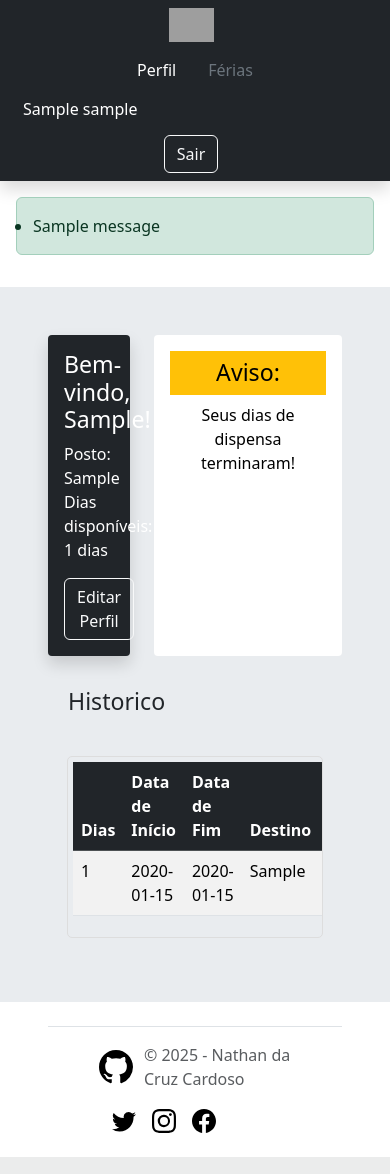
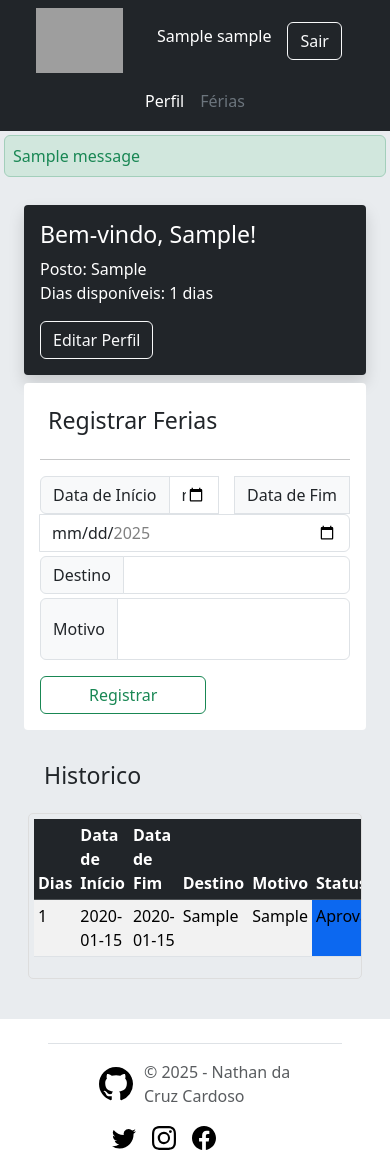
Before and after one commit to NathanCruzOficial/gestor-de-ferias, a Flask app: page /user/ in a window 390 px wide. Run offline with Flask 3, Linux system fonts and the light colour scheme; a user stored in the database is signed in; tables that the repository leaves empty hold one stand-in row (values such as "Sample post"); one stand-in notice (Sample message) is shown; grey boxes are pictures that could not be loaded.

Commit message:
update : responsividade melhorada

```diff
--- a/app/__init__.py
+++ b/app/__init__.py
@@ -20,6 +20,7 @@
 
 
 from app.controllers import home
+from app.controllers import db_mannager
 from app.models import tables
 
 # Definindo o comando CLI para migrações
--- a/app/controllers/home.py
+++ b/app/controllers/home.py
@@ -2,7 +2,6 @@
 from app.models.tables import User
 from app.routes.user import user_bp
 from app.routes.auth import auth_bp
-
 
 app.register_blueprint(user_bp, url_prefix='/user')
 app.register_blueprint(auth_bp, url_prefix='/')
--- a/app/routes/auth.py
+++ b/app/routes/auth.py
@@ -1,15 +1,16 @@
-from app.controllers.crud import create_admin
 from app.models.tables import User
 from flask import Blueprint, render_template, redirect, url_for, flash
 from flask_login import login_user
 from app.models.forms import LoginForm
 
 
+
+
+
 auth_bp = Blueprint('auth', __name__)
 
 @auth_bp.route('/', methods=['GET', 'POST'])
 def login():
-    create_admin()
     form = LoginForm()
     if form.validate_on_submit():
         username = str(form.username.data)
--- a/app/templates/auth/login.html
+++ b/app/templates/auth/login.html
@@ -3,7 +3,7 @@
 {% block title %}Login - Sistema de Férias{% endblock %}
 
 {% block content %}
-  <div class="col-3 m-auto p-2">
+  <div class="col-lg-4 col-md-5 col-6 m-auto p-2">
 
     <!-- formulário -->
     <form action="{{ url_for('auth.login') }}" method="post">
@@ -16,7 +16,7 @@
 
       <!-- username -->
       <div class="form-floating">
-        {{ form.username(class="form-control", _name="username", id="username", placeholder="Usuário") }}
+        {{ form.username(class="form-control text-uppercase", _name="username", id="username", placeholder="Usuário") }}
         <label for="username">Usuário</label>
 
 
--- a/app/templates/layouts/base.html
+++ b/app/templates/layouts/base.html
@@ -17,26 +17,14 @@
     {% endblock %}
 
 </head>
-    <body>
+    <body class="container-fluid m-0 p-0">
 
         {% include "shared/header.html" %}
 
-
-        <!-- menssagem de aviso -->
-        {% with messages = get_flashed_messages(with_categories=True) %}
-        {% if messages %}
-            <ul class="flashes p-3 m-0">
-                {% for category, message in messages %}
-                    <div class="alert alert-{{ category }}" role="alert">
-                        <li>{{ message }}</li>
-                    </div>
-                {% endfor %}
-            </ul>
-        {% endif %}
-        {% endwith %}
+        {% include "shared/flashes.html" %}
 
 
-        <div class="bg-body-secondary p-5">
+        <div class="bg-body-secondary p-4 mt-0">
         {% block content %}{% endblock %}
         </div>
 
--- a/app/templates/layouts/navbar.html
+++ b/app/templates/layouts/navbar.html
@@ -1,13 +1,13 @@
-<ul class="nav nav-underline col-12 col-lg-auto me-lg-auto mb-2 px-3 justify-content-center mb-md-0">
-  <li><a href="{{ url_for('user.home') }}" class="nav-link px-2 {% if request.endpoint == 'user.home' %}text-white{% else %}text-secondary{% endif %}">Perfil</a></li>
-  <li><a href="{{ url_for('user.ferias') }}" class="nav-link px-2 {% if request.endpoint == 'user.historico' %}text-white{% else %}text-secondary{% endif %}">Férias</a></li>
+<ul class="nav nav-underline mb-2 justify-content-md-start justify-content-center pe-auto">
+  <li><a href="{{ url_for('user.home') }}" class="nav-link {% if request.endpoint == 'user.home' %}text-white{% else %}text-secondary{% endif %}">Perfil</a></li>
+  <li><a href="{{ url_for('user.ferias') }}" class="nav-link {% if request.endpoint == 'user.historico' %}text-white{% else %}text-secondary{% endif %}">Férias</a></li>
 
   {% if current_user.nivel >= 2 %}
-      <li><a href="{{ url_for('user.imprimir') }}" class="nav-link px-2 {% if request.endpoint == 'user.imprimir' %}text-white{% else %}text-secondary{% endif %}">Imprimir</a></li>
+      <li><a href="{{ url_for('user.imprimir') }}" class="nav-link {% if request.endpoint == 'user.imprimir' %}text-white{% else %}text-secondary{% endif %}">Imprimir</a></li>
   {% endif %}
 
   {% if current_user.nivel >= 3 %}
-      <li><a href="{{ url_for('user.register') }}" class="nav-link px-2 {% if request.endpoint == 'user.register' %}text-white{% else %}text-secondary{% endif %}">Registrador</a></li>
-      <li><a href="{{ url_for('user.config') }}" class="nav-link px-2 {% if request.endpoint == 'user.config' %}text-white{% else %}text-secondary{% endif %}">Configurações</a></li>
+      <li><a href="{{ url_for('user.register') }}" class="nav-link {% if request.endpoint == 'user.register' %}text-white{% else %}text-secondary{% endif %}">Registrador</a></li>
+      <li><a href="{{ url_for('user.config') }}" class="nav-link {% if request.endpoint == 'user.config' %}text-white{% else %}text-secondary{% endif %}">Configurações</a></li>
   {% endif %}
 </ul>
--- /dev/null
+++ b/app/templates/shared/flashes.html
@@ -0,0 +1,12 @@
+<!-- menssagem de aviso -->
+{% with messages = get_flashed_messages(with_categories=True) %}
+<div class=" bg-body-secondary p-1 m-0">
+    {% if messages %}
+        {% for category, message in messages %}
+            <div class="alert alert-{{ category }} m-0 p-2 " role="alert">
+                <label class=" text-{{ category }}">{{ message }}</label>
+            </div>
+        {% endfor %}
+    {% endif %}
+</div>
+{% endwith %}
--- a/app/templates/shared/header.html
+++ b/app/templates/shared/header.html
@@ -24,25 +24,27 @@
   </symbol>
 </svg>
 
-<main>
-    <header class="p-2 text-bg-dark shadow">
-        <div class="container">
-          <div class="d-flex flex-wrap align-items-center justify-content-center justify-content-lg-start">
-            <a href="/" class="d-flex align-items-center mb-2 mb-lg-0 text-white text-decoration-none">
-              <img class="bi me-2" src="https://www.9bdainfmtz.eb.mil.br/images/headers/logo.png" alt="" width="45" height="auto">
+<header class="text-bg-dark shadow">
+  <div class="container-fluid">
+    <div class="row mx-3 align-items-center">
+      <div class="col-1 p-2 order-1">
+        <a href="/" class="bg-danger">
+          <img class="bi" src="https://www.9bdainfmtz.eb.mil.br/images/headers/logo.png" alt="" width="auto" height="65">
         </a>
+      </div>
 
       {% if current_user.is_authenticated %}
+      <div class="col-12 col-md-8 order-md-3 order-4 ">
+        {% include 'layouts/navbar.html' %}
+      </div>
 
-              {% include 'layouts/navbar.html' %}
+      <div class="col-md-3 col-11 hstack order-3 accordion justify-content-end">
+        <h6 class="me-3" role="search">{{ current_user.posto_grad + " " + current_user.username }}</h6>
 
-              <h6 class="col-12 col-lg-auto mb-3 mb-lg-0 me-lg-3" role="search">{{ current_user.posto_grad + " " + current_user.username }}</h6>
+        <a href="{{ url_for('user.logout') }}" class="btn btn-outline-light me-2">Sair</a>
 
-              <div class="text-end">
-                  <a href="{{ url_for('user.logout') }}" class="btn btn-outline-light me-2">Sair</a>
       </div>
       {% endif %}
     </div>
   </div>
 </header>
-</main>
--- a/app/templates/user/home.html
+++ b/app/templates/user/home.html
@@ -4,8 +4,8 @@
 
 {% block content %}
 <div class="row">
-    <div class="col-4">
-        <div class="text-bg-dark bg-dark p-3 rounded-1 shadow">
+    <div class="col-lg-4">
+        <div class="text-bg-dark bg-dark p-3 rounded-1 shadow justify-content-lg-center">
             <h3>Bem-vindo, {{ current_user.nome_completo.split(' ')[0] }}!</h3>
             <p>
                 Posto: {{ current_user.posto_grad }} <br>
@@ -15,9 +15,9 @@
         </div>
     </div>
 <!-- =======================================Registrar Férias=========================================== -->
-    <div class="col-8">
+    <div class="col-lg-8 mt-lg-0 mt-2">
         <div class="bg-white p-3 rounded-1 h-100 ">
-        {% if current_user.dias_disp == 0 %}
+        {% if current_user.dias_disp > 0 %}
             <form action="{{ url_for('user.home') }}" method="post">
                 {{ form.csrf_token }}
 
@@ -31,17 +31,17 @@
                     {{ form.data_fim(class="form-control", id="data-fim") }}
                 </div>
                 <div class="input-group my-1 ">
-                    {{ form.destino.label(class="input-group-text") }}
-                    {{ form.destino(class="form-control") }}
+                    <label for="destino" class="input-group-text">Destino</label>
+                    {{ form.destino(class="form-control", id="destino") }}
                 </div>
                 <div class="input-group my-1 ">
                     {{ form.motivo.label(class="input-group-text") }}
-                    {{ form.motivo(class="form-control") }}
+                    {{ form.motivo(class="form-control", maxlength="250", style="resize: none;") }}
                 </div>
                 <div class="mb-3">
-                    <span id="dias"></span> <!-- Aqui vai aparecer o número de dias -->
+                    <span class="form-label text-danger" id="dias"></span> <!-- Aqui vai aparecer o número de dias -->
                 </div>
-                <button type="submit" class="btn btn-secondary px-5">Registrar</button>
+                <button type="submit" class="btn btn-outline-success px-5">Registrar</button>
                 {% else %}
                 <div class="text-center">
                     <h1 class="h3 p-2 text-bg-warning">Aviso:</h1>
@@ -55,10 +55,9 @@
 <!-- =======================================Histórico=========================================== -->
     <div class="col-12 p-3">
         <h3 class=" p-3">Historico</h3>
-        <div class="container mt-4">
             <!-- Contêiner com barra de rolagem -->
             <div style="max-height: 250px; overflow-y: auto; border: 1px solid #ddd; border-radius: 5px; padding: 5px;">
-                <table class="table table-striped">
+                <table class="table table-sm table-striped">
                     <thead class="table-dark">
                         <tr>
                             <th>Dias</th>
@@ -93,8 +92,6 @@
                     </tbody>
                 </table>
             </div>
-        </div>
-
     </div>
 </div>
 
```
Also changed, not shown: app/controllers/db_mannager.py (added, +11 -0 lines), app/templates/user/edit_user.html (added, +11 -0 lines), app/templates/user/registrador.html (+13 -6 lines). Lines whose indentation alone changed are shown as unchanged.
